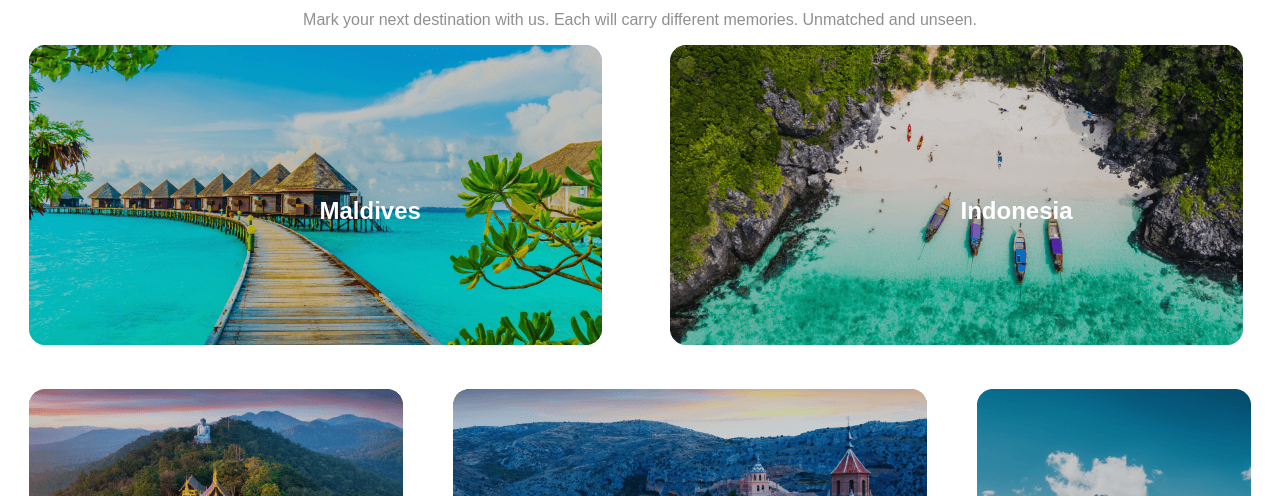
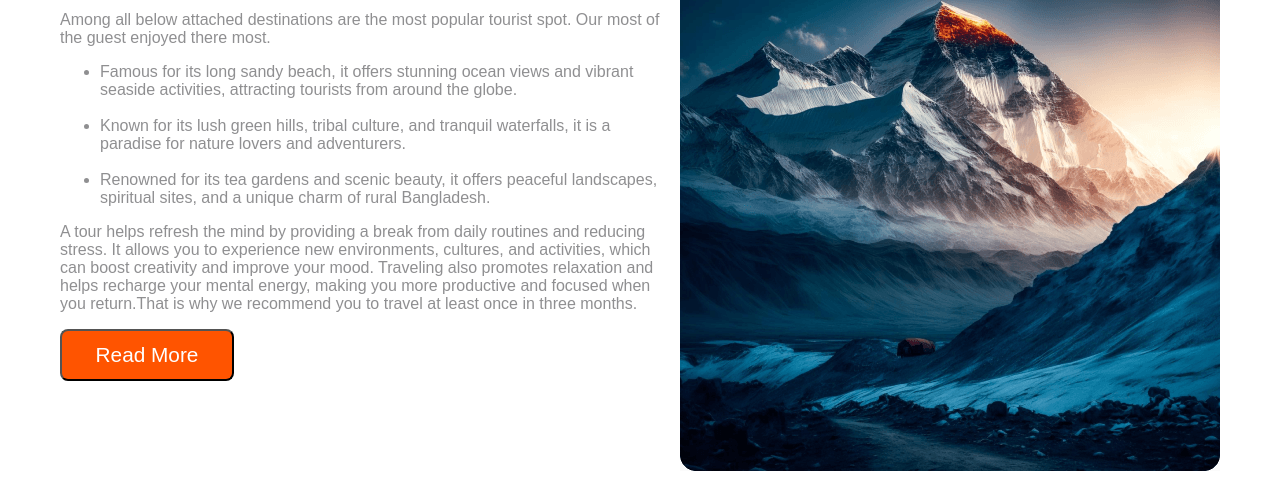
Before and after one commit to JeweL645/AnytimeTravel, a plain HTML site: page index.html in a window 1280 px wide. Shown: the part 79-575 px from the top of the page. Drawn offline with Linux system fonts and the light colour scheme; a web font is replaced by a local one.

Commit message:
Our popular tour section done

```diff
--- a/index.html
+++ b/index.html
@@ -13,6 +13,24 @@
 
     </header>
     <main>
+        <section class="opt">
+            <div class="optDiv1">
+                <h2 class="sectionHeader">Our Popular Tour</h2>
+                <p class="descriptionColor regular">Among all below attached destinations are the most popular tourist spot. Our most of the guest enjoyed there most.</p>
+                <ul class="descriptionColor regular">
+                <li> Famous for its long sandy beach, it offers stunning ocean views and vibrant seaside activities, attracting tourists from around the globe.</li>
+                <br>
+                <li>Known for its lush green hills, tribal culture, and tranquil waterfalls, it is a paradise for nature lovers and adventurers.</li>
+                <br>
+                <li>Renowned for its tea gardens and scenic beauty, it offers peaceful landscapes, spiritual sites, and a unique charm of rural Bangladesh.</li>
+                </ul>
+                <p class="descriptionColor regular">A tour helps refresh the mind by providing a break from daily routines and reducing stress. It allows you to experience new environments, cultures, and activities, which can boost creativity and improve your mood. Traveling also promotes relaxation and helps recharge your mental energy, making you more productive and focused when you return.That is why we recommend you to travel at least once in three months.</p>
+                <button class="normalBtn">Read More</button>
+            </div>
+            <div class="optDiv2">
+                <img src="Images/Rectangle 4.png" alt="">
+            </div>
+        </section>
         <section class="cyd">
             <h2 class="bold sectionHeader">Choose Your Destination</h2>
             <p class="medium descriptionColor">Mark your next destination with us. Each will carry different memories. Unmatched and unseen.</p>
--- a/style/style.css
+++ b/style/style.css
@@ -110,8 +110,12 @@ body {
 }
 
 /* shared styles ends here */
-
-
+.opt{
+    display: flex;
+    justify-content: center;
+    gap: 20px;
+}
+/* opt styles ends here */
 .cyd{
     justify-items: center;
 }
@@ -388,6 +392,11 @@ footer {
         right: 50px;
         bottom: 50px;
     }
+    /* Our popular tour style */
+    .opt{
+        flex-direction: column;
+    }
+
     /* choose your destination styles here */
     .row1, .row2, .row3{
         grid-template-columns: 1fr;
```
